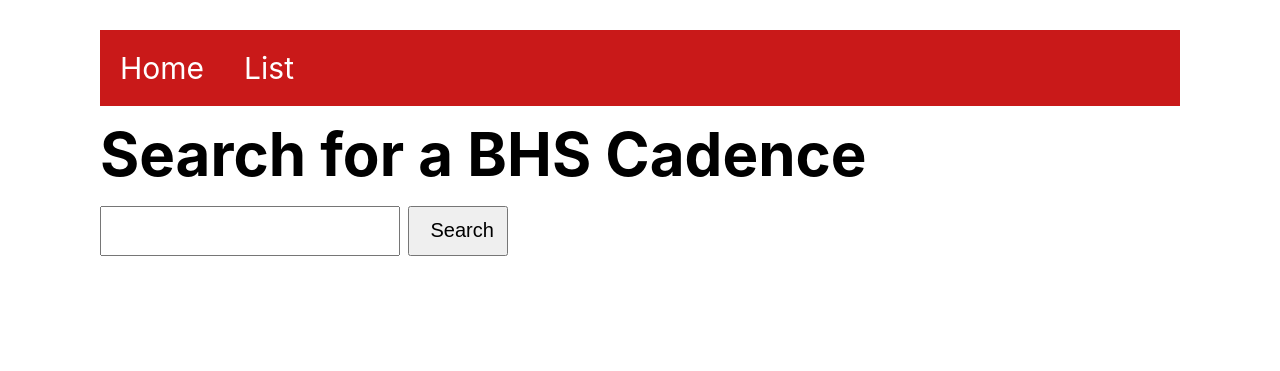
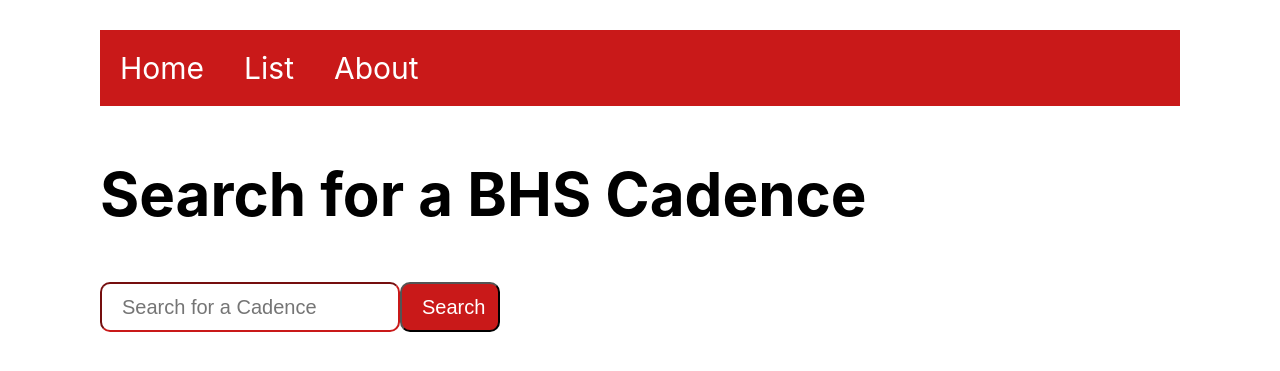
Before and after one commit to iamxallax/bhs_cadences, a Flask app: page / in a window 1280 px wide. Shown: the top 371 px of the page. Run offline with Flask 3, Linux system fonts and the light colour scheme.

Commit message:
edited text boxes and pushed data to fly

```diff
--- a/bhs_cadences/__init__.py
+++ b/bhs_cadences/__init__.py
@@ -21,7 +21,9 @@ def create_app(config_overrides=None):
     app.register_blueprint(views.bp)
     app.register_blueprint(commands.bp)
 
-    for var in ['DATA_DIR']:
-        app.config[var] = os.environ.get(var)
+    app.config['DATA_DIR'] = 'data'
+
+    # for var in ['DATA_DIR']:
+    #     app.config[var] = os.environ.get(var)
 
     return app
--- a/bhs_cadences/static/styles.css
+++ b/bhs_cadences/static/styles.css
@@ -15,6 +15,10 @@
     height: auto;
   }
 
+  br {
+    line-height: 5px;
+  }
+
   /* Flex Container for Responsive Layout */
   .container {
     width: 100%;
@@ -23,6 +27,41 @@
     padding: 20px;
     display: flex;
     flex-wrap: wrap;
+  }
+
+  h1 {
+    display: block;
+    font-size: 2em;
+    margin-top: 0.67em;
+    margin-bottom: 0.67em;
+    margin-left: 0;
+    margin-right: 0;
+    font-weight: bold;
+}
+  .search-form {
+    display: flex;
+    align-items: center; /* Align items vertically */
+  }
+
+/* make text input bigger: */
+input[type="text"] {
+    font-size: 30px; /* Makes text inside bigger */
+    padding: 5px 10px; /* Adds space inside, around the text */
+    width: 300px; /* Adjust width as needed */
+    height: 50px; /* Adjust height as needed */
+    border-color: #C91919;
+    border-radius: 10px;
+    outline: none;
+  }
+  input[type="submit"] {
+    font-size: 20px; /* Makes text inside bigger */
+    padding: 10px 10px; /* Adds space inside, around the text */
+    width: 90px; /* Adjust width as needed */
+    height: 40; /* Adjust height as needed */
+    color: white;
+    background-color: #C91919;
+    border-radius: 10px;
+    outline: none;
   }
 
   /* Example of a flexible column */
@@ -57,10 +96,10 @@
       }
 
   }
-
   .navbar {
     background-color: #C91919;
     overflow: hidden;
+    margin-bottom: 20px;
   }
 
   .navbar a {
--- a/bhs_cadences/templates/base.html
+++ b/bhs_cadences/templates/base.html
@@ -12,6 +12,7 @@
         <div class="navbar">
           <a href="{{ url_for('root.index') }}">Home</a>
           <a href="{{ url_for('root.list') }}">List</a>
+          <a href="{{ url_for('root.about') }}">About</a>
         </div>
 
     {% if title %}
--- a/bhs_cadences/templates/index.html
+++ b/bhs_cadences/templates/index.html
@@ -3,9 +3,15 @@
 
 {% block content %}
 <!-- a form for entering a search term with a button to submit  -->
+<!-- align the text input with the button -->
+
+
+
 <form action="/" method="POST">
-  <input type="text" name="search" required="true">
-  <input type="submit" value="Search">
+  <div class="search-form">
+  <input type="text" name="search" required="true" placeholder="Search for a Cadence">
+  <input type="submit" value="Search" autofocus>
+  </div>
 </form>
 
 {% if matches %}
--- a/bhs_cadences/views.py
+++ b/bhs_cadences/views.py
@@ -87,6 +87,16 @@ def view(score_name):
         score=score,
         score_name=score_name)
 
+@bp.route("/about")
+def about():
+    # list scores and find the path to the
+    # audio file for this score and instrument
+    return render_template(
+        "about.html",
+        author="Aaron",
+        email="ballardcadences@xallax.wtf",
+        title="About")
+
 
 # @bp.route("/foo/<myvariable>")
 # def foo(myvariable):
--- a/fly.toml
+++ b/fly.toml
@@ -24,3 +24,7 @@ primary_region = 'sea'
   memory = '1gb'
   cpu_kind = 'shared'
   cpus = 1
+
+[mounts]
+  source="data"
+  destination="/data"
--- /dev/null
+++ b/requirements.txt
@@ -0,0 +1,2 @@
+flask
+gunicorn
```
Also changed, not shown: bhs_cadences/templates/about.html (added, +20 -0 lines), notes.md (+38 -0 lines).
